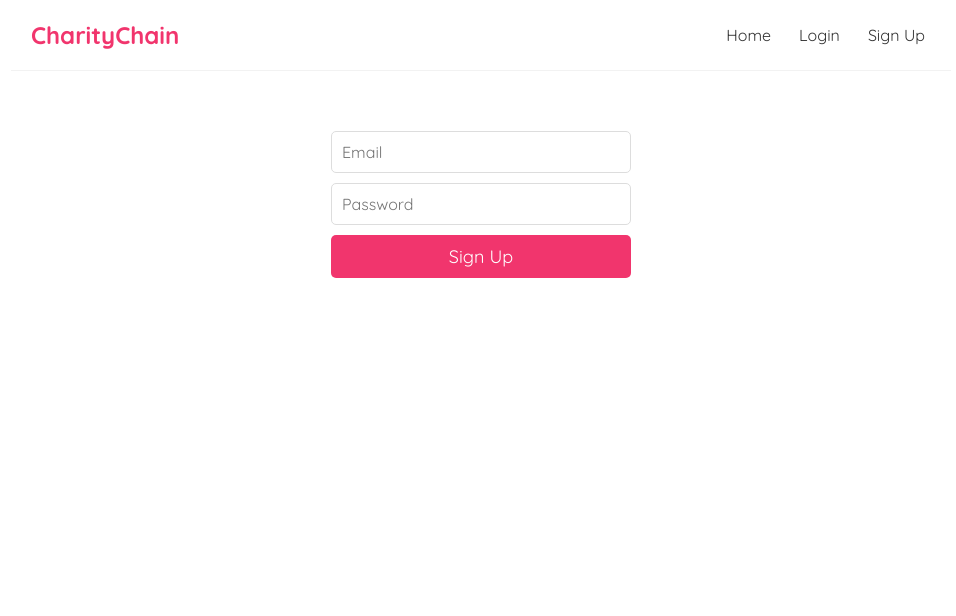
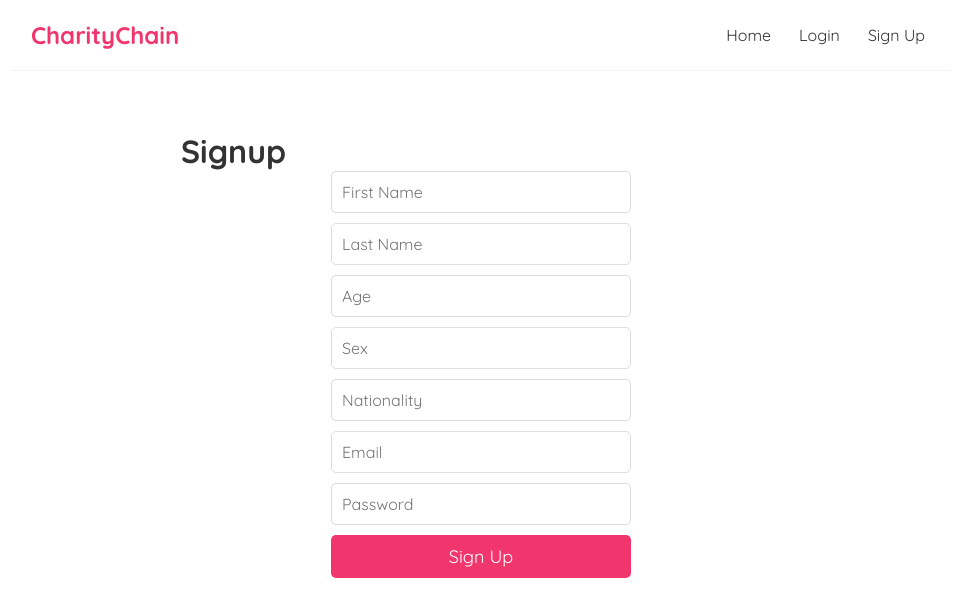
Before and after one commit to shekharmehta25/charitychain, a React (Create React App) app: page /signup in a window 1280 px wide. Shown: the top 616 px of the page, without its empty margins (159-1115 px from the left). Built offline with nearby package versions, Linux system fonts and the light colour scheme; no server answers.

Commit message:
Latest Changes

```diff
--- a/src/App.js
+++ b/src/App.js
@@ -1,23 +1,17 @@
-import React, { useState, useEffect } from 'react';
-import { BrowserRouter as Router, Route, Switch, Redirect } from 'react-router-dom';
-import { auth } from './firebase';
+import { useEffect, useState } from 'react';
+import { BrowserRouter as Router, Route, Switch } from 'react-router-dom';
+import { auth, onAuthStateChanged } from './firebase';
 import Navbar from './NavBar';
 import HomePage from './HomePage';
 import Login from './Login';
 import Signup from './Signup';
-import './App.css';
 
 function App() {
   const [user, setUser] = useState(null);
 
   useEffect(() => {
-    const unsubscribe = auth.onAuthStateChanged(user => {
-      if (user) {
-        setUser(user);
-      } else {
-        setUser(null)
-        console.log("logout successful");
-      }
+    const unsubscribe = onAuthStateChanged(auth, (currentUser) => {
+      setUser(currentUser);
     });
 
     // Cleanup subscription on unmount
@@ -31,13 +25,13 @@ function App() {
         <div className="content">
           <Switch>
             <Route exact path="/">
-              {user ? <HomePage /> : <Redirect to="/login" />}
+              <HomePage user={user} />
             </Route>
             <Route path="/login">
-              {user ? <Redirect to="/" /> : <Login />}
+              <Login setUser={setUser} />
             </Route>
             <Route path="/signup">
-              {user ? <Redirect to="/" /> : <Signup />}
+              <Signup />
             </Route>
           </Switch>
         </div>
--- a/src/HomePage.js
+++ b/src/HomePage.js
@@ -1,9 +1,11 @@
+import React from 'react';
+import { auth } from './firebase';
+
 const HomePage = () => {
     return (
         <div className="home">
-            <h2>CharityChain
-
-            </h2>
+            <h2>Welcome to CharityChain, {auth.currentUser && auth.currentUser.email}!</h2>
+            {/* <p>Thank You for Signing Up</p> */}
         </div>
      );
 }
--- a/src/Login.js
+++ b/src/Login.js
@@ -1,26 +1,35 @@
 import React, { useState } from 'react';
-import { auth } from './firebase';
+import { auth, signInWithEmailAndPassword } from './firebase';
+import { useHistory } from 'react-router-dom';
 
-const Login = () => {
+const Login = ({ setUser }) => {
     const [email, setEmail] = useState('');
     const [password, setPassword] = useState('');
+    const [message, setMessage] = useState('');
+    const history = useHistory();
 
-    const handleSubmit = async (e) => {
-        e.preventDefault();
+    const handleSubmit = async (event) => {
+        event.preventDefault();
         try {
-            await auth.signInWithEmailAndPassword(email, password);
-            console.log("Login Successful")
+            const userCredential = await signInWithEmailAndPassword(auth, email, password);
+            setUser(userCredential.user);
+            setMessage('Logged in successfully as ' + userCredential.user.email);
+            history.push('/');
         } catch (error) {
-            console.error("Error in login: ", error);
+            setMessage('Error in login: ' + error.message);
         }
-    };
+    }
 
     return (
-        <form onSubmit={handleSubmit}>
-            <input type="text" placeholder="Email" onChange={e => setEmail(e.target.value)} value={email} required />
-            <input type="password" placeholder="Password" onChange={e => setPassword(e.target.value)} value={password} required />
-            <button type="submit">Login</button>
-        </form>
+        <div>
+            <h1>Login</h1>
+            <form onSubmit={handleSubmit}>
+                <input type="email" placeholder="Email" onChange={(e) => setEmail(e.target.value)} value={email}/>
+                <input type="password" placeholder="Password" onChange={(e) => setPassword(e.target.value)} value={password}/>
+                <button type="submit">Login</button>
+            </form>
+            {message && <h3>{message}</h3>}
+        </div>
     );
 };
 
--- a/src/Signup.js
+++ b/src/Signup.js
@@ -1,26 +1,58 @@
 import React, { useState } from 'react';
-import { auth } from './firebase';
+import { createUserWithEmailAndPassword, setDoc, doc, auth, db } from './firebase';
+import { useHistory } from 'react-router-dom';
 
 const Signup = () => {
-    const [email, setEmail] = useState('');
-    const [password, setPassword] = useState('');
+    const [email, setEmail] = useState("");
+    const [password, setPassword] = useState("");
+    const [firstName, setFirstName] = useState("");
+    const [lastName, setLastName] = useState("");
+    const [age, setAge] = useState("");
+    const [sex, setSex] = useState("");
+    const [nationality, setNationality] = useState("");
+    const [message, setMessage] = useState("");
+    const history = useHistory();
 
-    const handleSubmit = async (e) => {
-        e.preventDefault();
+    const signUp = async (event) => {
+        event.preventDefault();
         try {
-            await auth.createUserWithEmailAndPassword(email, password);
-            console.log("SignUp Successful")
+            const userCredential = await createUserWithEmailAndPassword(auth, email, password);
+            await setDoc(doc(db, "users", userCredential.user.uid), {
+                firstName: firstName,
+                lastName: lastName,
+                age: age,
+                sex: sex,
+                nationality: nationality,
+            });
+            setMessage("Sign Up successful, Now Login using you email and password");
+            setEmail("");
+            setPassword("");
+            setFirstName("");
+            setLastName("");
+            setAge("");
+            setSex("");
+            setNationality("");
+            history.push("/login");
         } catch (error) {
-            console.error("Error in signup: ", error);
+            setMessage(error.message);
         }
-    };
+    }
 
     return (
-        <form onSubmit={handleSubmit}>
-            <input type="text" placeholder="Email" onChange={e => setEmail(e.target.value)} value={email} required />
-            <input type="password" placeholder="Password" onChange={e => setPassword(e.target.value)} value={password} required />
-            <button type="submit">Sign Up</button>
-        </form>
+        <div>
+            <h1>Signup</h1>
+            <form onSubmit={signUp}>
+                <input type="text" placeholder="First Name" onChange={(e) => setFirstName(e.target.value)} value={firstName}/>
+                <input type="text" placeholder="Last Name" onChange={(e) => setLastName(e.target.value)} value={lastName}/>
+                <input type="number" placeholder="Age" onChange={(e) => setAge(e.target.value)} value={age}/>
+                <input type="text" placeholder="Sex" onChange={(e) => setSex(e.target.value)} value={sex}/>
+                <input type="text" placeholder="Nationality" onChange={(e) => setNationality(e.target.value)} value={nationality}/>
+                <input type="email" placeholder="Email" onChange={(e) => setEmail(e.target.value)} value={email}/>
+                <input type="password" placeholder="Password" onChange={(e) => setPassword(e.target.value)} value={password}/>
+                <button type="submit">Sign Up</button>
+            </form>
+            {message && <h3>{message}</h3>}
+        </div>
     );
 };
 
--- a/src/firebase.js
+++ b/src/firebase.js
@@ -1,6 +1,8 @@
 // Import the functions you need from the SDKs you need
-import firebase from 'firebase/compat/app';
-import 'firebase/compat/auth';
+import { initializeApp } from "firebase/app";
+import { getFirestore } from "firebase/firestore";
+import { getAuth, onAuthStateChanged, createUserWithEmailAndPassword, signInWithEmailAndPassword } from "firebase/auth";
+import { doc, setDoc } from "firebase/firestore";
 // TODO: Add SDKs for Firebase products that you want to use
 // https://firebase.google.com/docs/web/setup#available-libraries
 
@@ -17,7 +19,16 @@ const firebaseConfig = {
 };
 
 // Initialize Firebase
-const app = firebase.initializeApp(firebaseConfig);
-const auth = app.auth();
+const app = initializeApp(firebaseConfig);
+const db = getFirestore(app);
+const auth = getAuth(app);
 
-export { auth, app };
+export {
+    auth,
+    db,
+    onAuthStateChanged,
+    createUserWithEmailAndPassword,
+    signInWithEmailAndPassword,
+    setDoc,
+    doc
+};
```
